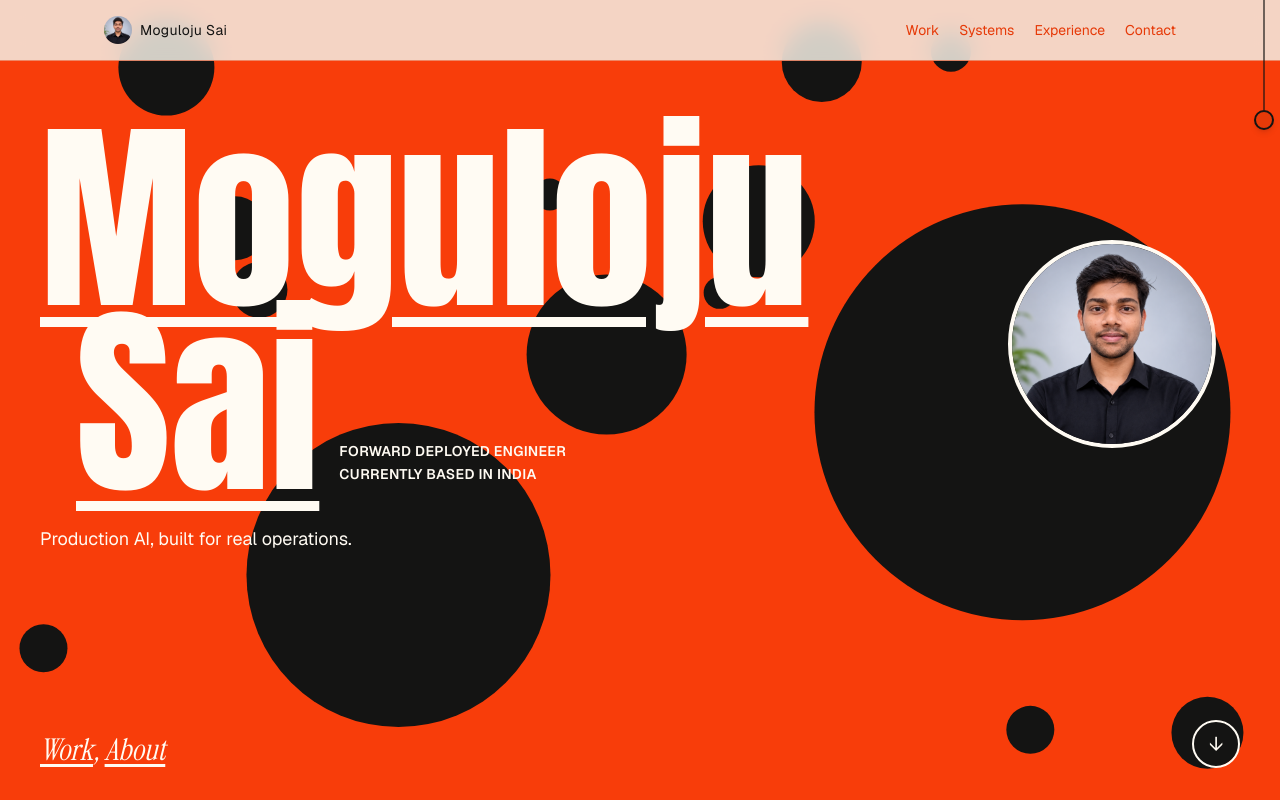
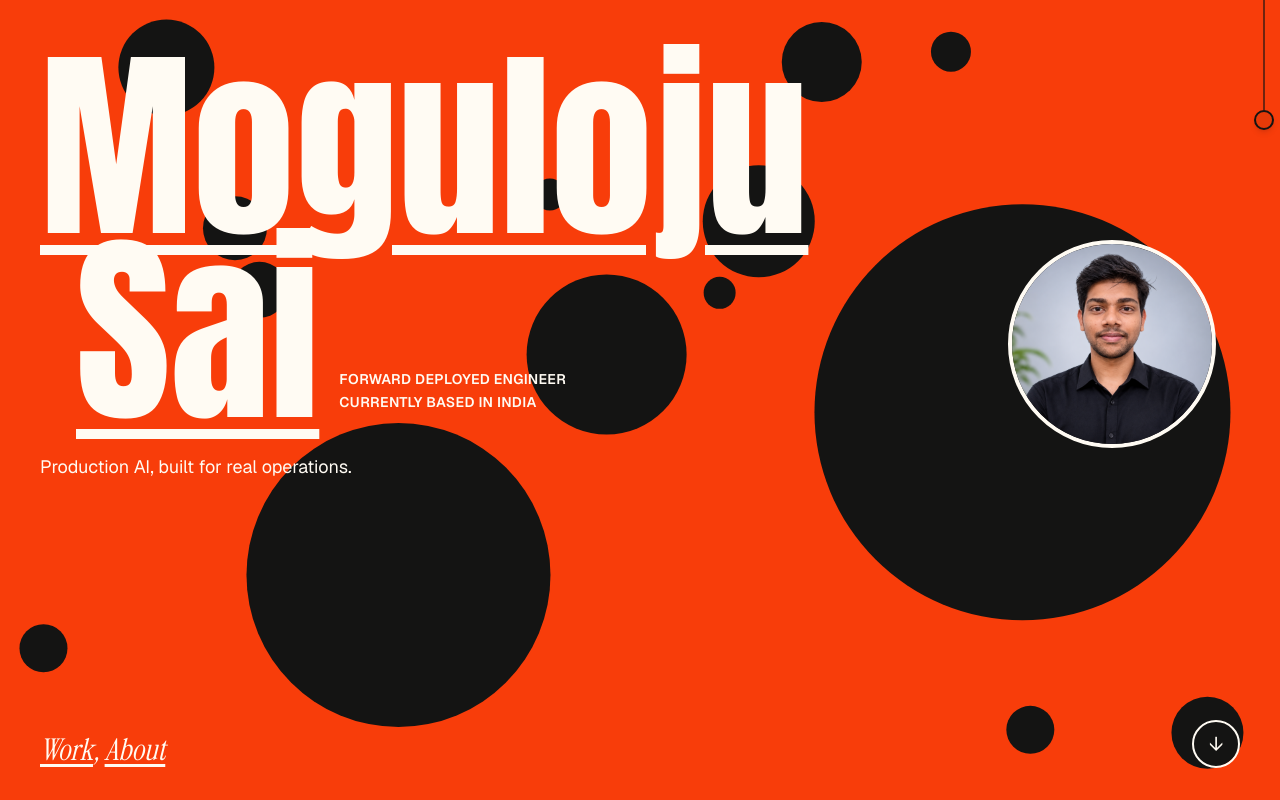
Before and after one commit to Saimoguloju/Portfolio, a Next.js app: page / in a window 1280 px wide. Shown: the top 800 px of the page. Built offline with nearby package versions, Linux system fonts and the light colour scheme.

Commit message:
ui updates

```diff
--- a/app/page.tsx
+++ b/app/page.tsx
@@ -1,7 +1,6 @@
 import { Experience } from "@/components/experience";
 import { Footer } from "@/components/footer";
 import { Hero } from "@/components/hero";
-import { Nav } from "@/components/nav";
 import { Principles } from "@/components/principles";
 import { SkillsMarquee } from "@/components/skills-marquee";
 import { Systems } from "@/components/systems";
@@ -10,7 +9,6 @@ import { Work } from "@/components/work";
 export default function Page() {
   return (
     <>
-      <Nav />
       <main>
         <Hero />
         <SkillsMarquee />
--- a/components/hero.tsx
+++ b/components/hero.tsx
@@ -10,7 +10,7 @@ export function Hero() {
   return (
     <section
       id="top"
-      className="relative flex min-h-svh flex-col justify-between overflow-hidden bg-hero px-6 pb-8 pt-28 text-hero-fg md:px-10 md:pt-32"
+      className="relative flex min-h-svh flex-col justify-between overflow-hidden bg-hero px-6 pb-8 pt-12 text-hero-fg md:px-10 md:pt-14"
     >
       <HeroCircles />
 
```
